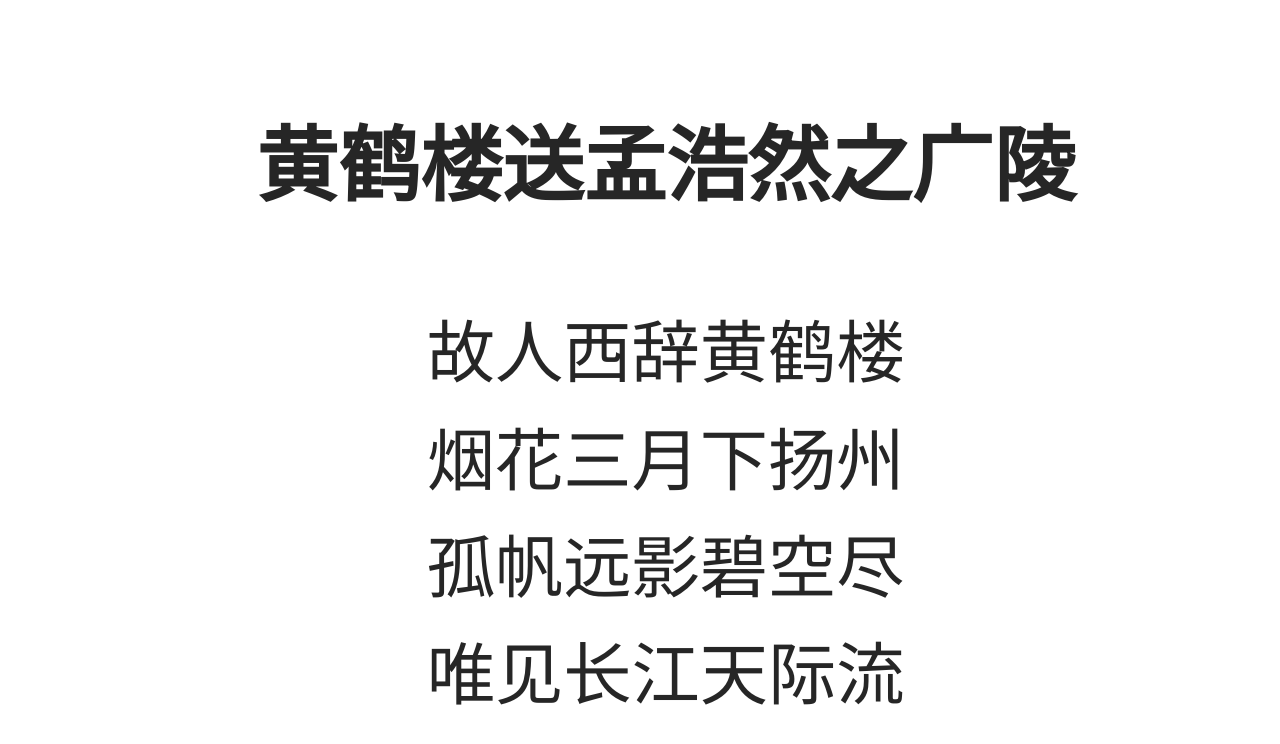
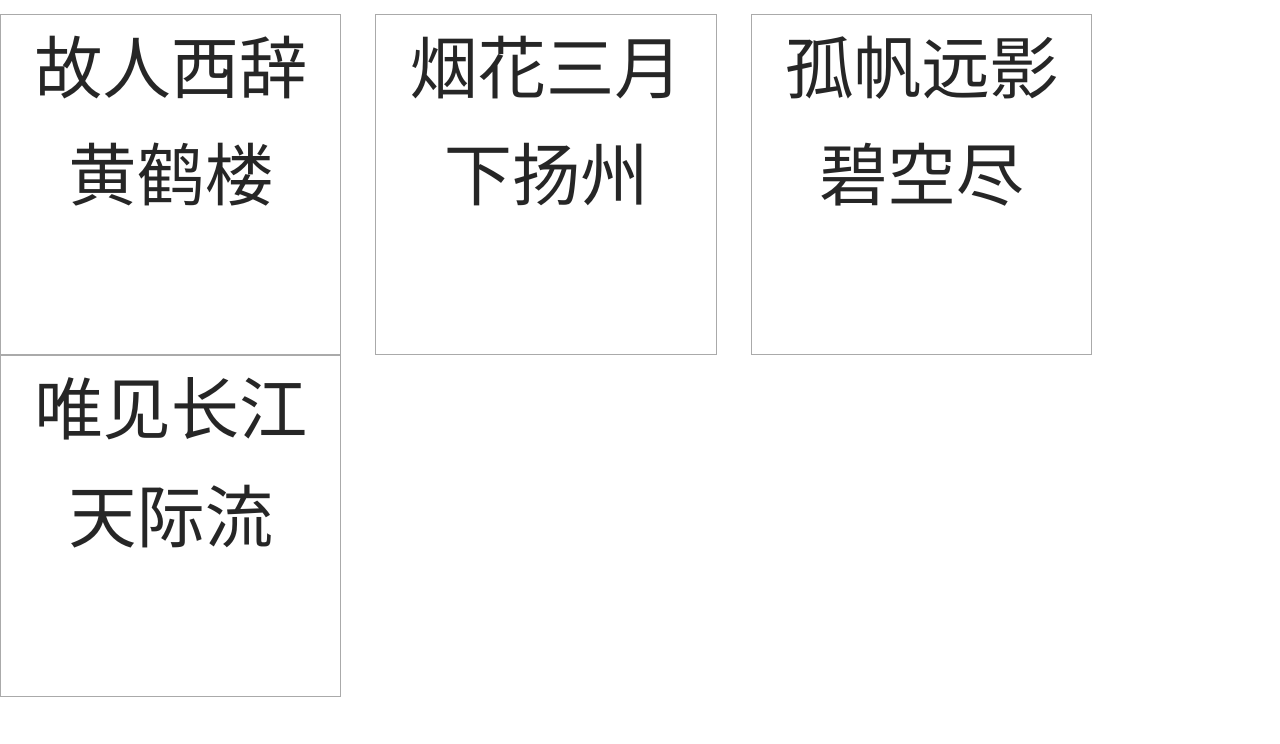
Before and after one commit to LuoHaoAt2017/browser-compatibility, a React app: page / in a window 1280 px wide. Shown: the top 744 px of the page. Built offline with nearby package versions, Linux system fonts and the light colour scheme.

Commit message:
feat: 默认的margin padding

```diff
--- a/src/App.js
+++ b/src/App.js
@@ -1,11 +1,13 @@
 import React from 'react';
 //import DisableScrollBar from '@/components/disable-scroll-bar';
-import HideScrollBar from '@/components/hide-scroll-bar';
+//import HideScrollBar from '@/components/hide-scroll-bar';
+// import Resetcss from '@/components/reset-css';
+import FloatMargin from '@/components/float-margin';
 
 function App() {
     return (
         <div>
-            <HideScrollBar/>
+            <FloatMargin/>
         </div>
     )
 }
--- /dev/null
+++ b/src/assets/css/reset.css
@@ -0,0 +1,4 @@
+body, h1, h2, h3, ul, li, p, input, button, a, span, form {
+    padding: 0;
+    margin: 0;
+}
--- /dev/null
+++ b/src/components/float-margin/index.js
@@ -0,0 +1,19 @@
+import React from 'react';
+import './index.scss';
+
+class FloatMargin extends React.Component {
+    render() {
+        return (
+            <div className='float-margin'>
+                <ul className='card-list'>
+                    <li className='card'>故人西辞黄鹤楼</li>
+                    <li className='card'>烟花三月下扬州</li>
+                    <li className='card'>孤帆远影碧空尽</li>
+                    <li className='card'>唯见长江天际流</li>
+                </ul>
+            </div>
+        );
+    }
+}
+
+export default FloatMargin;
--- /dev/null
+++ b/src/components/float-margin/index.scss
@@ -0,0 +1,20 @@
+@import '@/assets/scss/rem.scss';
+
+.float-margin {
+    .card-list {
+        .card {
+            text-align: center;
+            list-style: none;
+            display: block;
+            font-size: px2rem(20px);
+            font-weight: lighter;
+
+            width: px2rem(100px);
+            height: px2rem(100px);
+            border: 1px solid #aaa;
+
+            float: left;
+            margin-right: px2rem(10px);;
+        }
+    }
+}
--- /dev/null
+++ b/src/components/reset-css/index.js
@@ -0,0 +1,20 @@
+import React from 'react';
+import './index.scss';
+
+class DefaultMargin extends React.Component {
+    render() {
+        return (
+            <div className='default-margin'>
+                <h3 className='title'>黄鹤楼送孟浩然之广陵</h3>
+                <ul className='card-list'>
+                    <li className='card'>故人西辞黄鹤楼</li>
+                    <li className='card'>烟花三月下扬州</li>
+                    <li className='card'>孤帆远影碧空尽</li>
+                    <li className='card'>唯见长江天际流</li>
+                </ul>
+            </div>
+        );
+    }
+}
+
+export default DefaultMargin;
--- /dev/null
+++ b/src/components/reset-css/index.scss
@@ -0,0 +1,18 @@
+@import '@/assets/scss/rem.scss';
+
+.default-margin {
+    text-align: center;
+    .title {
+        display: block;
+        font-size: px2rem(24px);
+        font-weight: bold;
+    }
+    .card-list {
+        .card {
+            list-style: none;
+            display: block;
+            font-size: px2rem(20px);
+            font-weight: lighter;
+        }
+    }
+}
--- a/src/main.js
+++ b/src/main.js
@@ -2,6 +2,7 @@ import React from 'react';
 import ReactDom from 'react-dom';
 import '@/utils/resize.js';
 import App from './App.js';
+import '@/assets/css/reset.css';
 import '@/assets/scss/common.scss';
 import 'antd/dist/antd.css';
 
```
Also changed, not shown: src/components/float-margin/README.MD (added), src/components/reset-css/README.MD (added), 1 other file (tests, documents, lock files or other folders).
